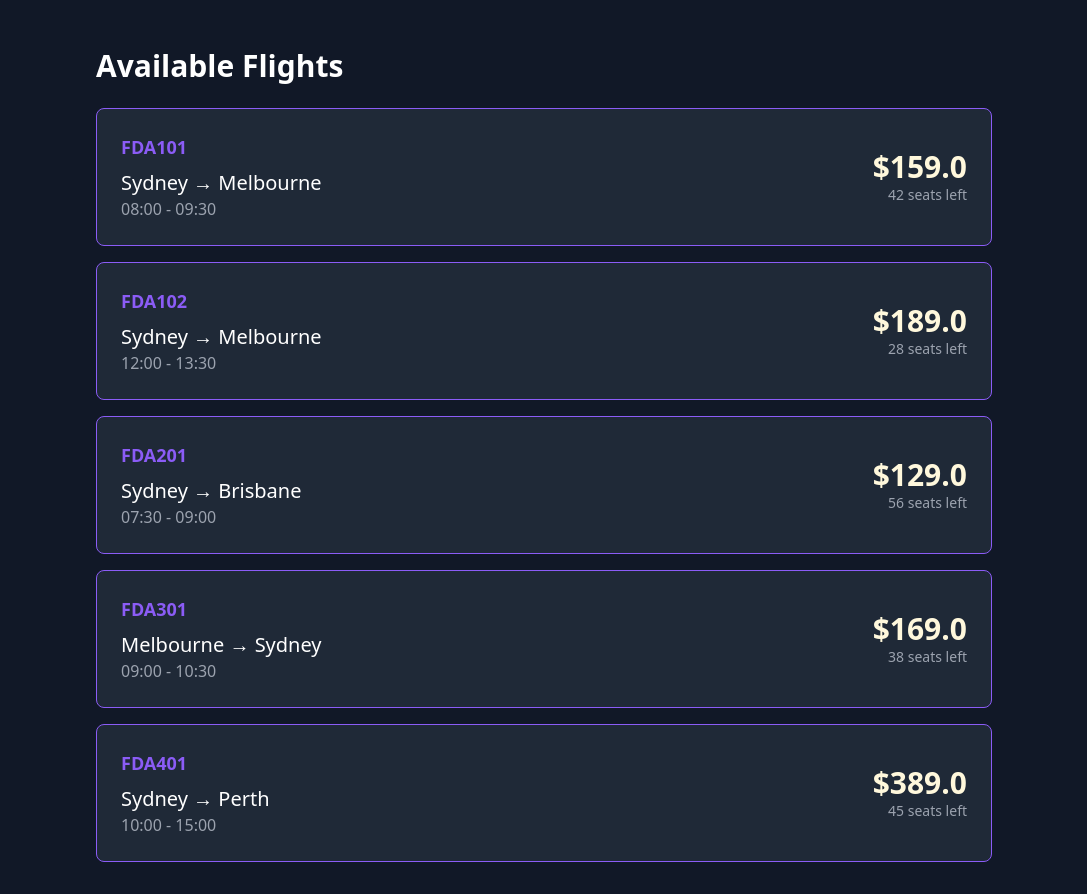
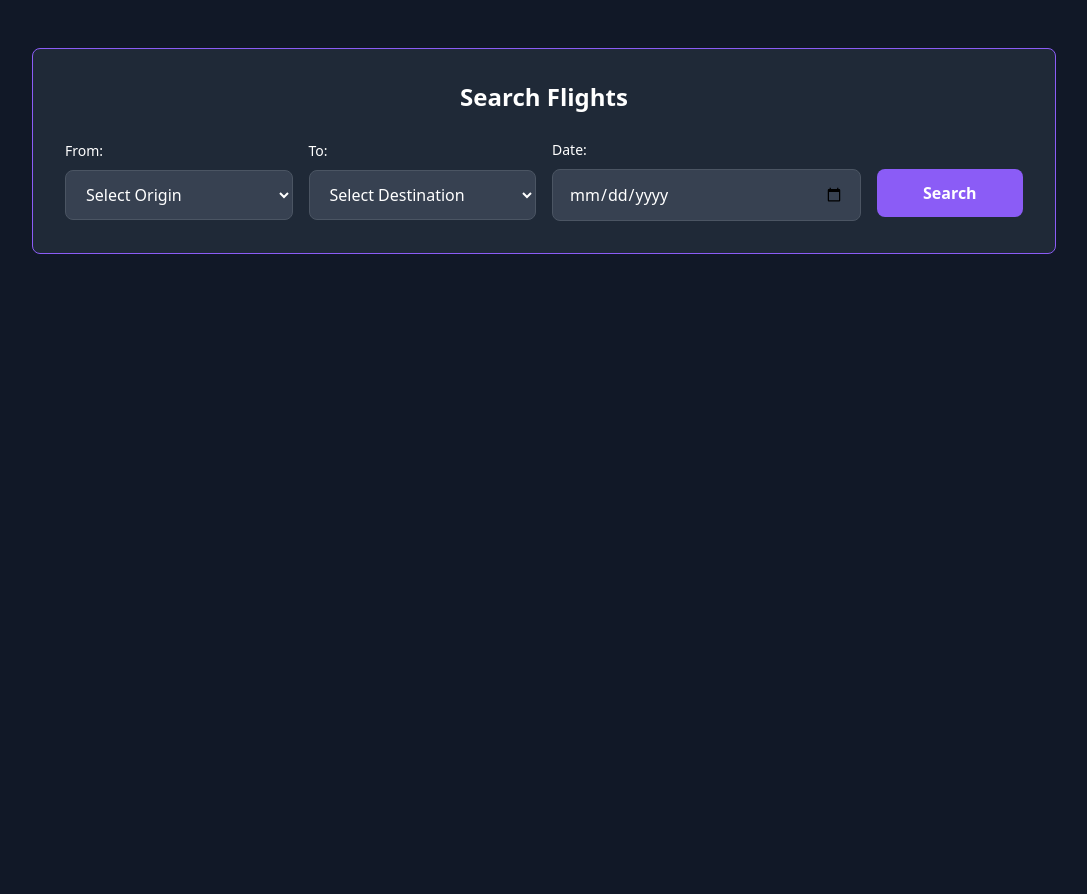
Before and after one commit to theibruh/FlyDreamAir, a Flask app: page / in a window 1280 px wide. Shown: the part 132-1026 px from the top of the page, without its empty margins (96-1183 px from the left). After the commit the page ends 386 px from the top, so only its background shows below. Run offline with Flask 3, Linux system fonts and the light colour scheme; style sheets or scripts are compiled from the project's sources.

Commit message:
Added flight search functionality, filters flights by origin, destination and date.

```diff
--- a/app.py
+++ b/app.py
@@ -1,6 +1,6 @@
 # Flask Backend
 
-from flask import Flask, render_template
+from flask import Flask, render_template, request
 import json
 
 app = Flask(__name__)
@@ -14,6 +14,39 @@ def index():
     flight_data = load_flight_data()
     return render_template('index.html', flights=flight_data)
 
+# Search route - filter flights based on user input
+@app.route('/search', methods=['POST'])
+def search_flights():
+    """
+    Filter flights based on search criteria
+    - Gets form data (origin, destination, date)
+    - Filters flights.json
+    - Returns matching flights
+    """
+    # Get form data from the search form
+    origin = request.form.get('origin')
+    destination = request.form.get('destination')
+    date = request.form.get('date')
+
+    # Load all flights
+    all_flights = load_flight_data()
+
+    # Filter flights that match search criteria
+    filtered_flights = []
+    for flight in all_flights:
+        if (flight['origin'] == origin and
+            flight['destination'] == destination and
+            flight['date'] == date):
+            filtered_flights.append(flight)
+
+    # Render same page with filtered results
+    return render_template('index.html',
+                         flights=filtered_flights,
+                         search_performed=True,
+                         origin=origin,
+                         destination=destination,
+                         date=date)
+
 # Run the Flask app
 if __name__ == '__main__':
     print("STARTING FLASK BACKEND")
--- a/data/flights.json
+++ b/data/flights.json
@@ -26,6 +26,32 @@
     "aircraft": "Airbus A320"
   },
   {
+    "flight_id": "FDA103",
+    "origin": "SYD",
+    "destination": "MEL",
+    "origin_city": "Sydney",
+    "destination_city": "Melbourne",
+    "date": "2026-05-23",
+    "departure_time": "08:00",
+    "arrival_time": "09:30",
+    "price": 159.00,
+    "seats_available": 50,
+    "aircraft": "Boeing 737-800"
+  },
+  {
+    "flight_id": "FDA104",
+    "origin": "SYD",
+    "destination": "MEL",
+    "origin_city": "Sydney",
+    "destination_city": "Melbourne",
+    "date": "2026-05-24",
+    "departure_time": "10:00",
+    "arrival_time": "11:30",
+    "price": 179.00,
+    "seats_available": 35,
+    "aircraft": "Airbus A320"
+  },
+  {
     "flight_id": "FDA201",
     "origin": "SYD",
     "destination": "BNE",
@@ -37,6 +63,19 @@
     "price": 129.00,
     "seats_available": 56,
     "aircraft": "Boeing 737-800"
+  },
+  {
+    "flight_id": "FDA202",
+    "origin": "SYD",
+    "destination": "BNE",
+    "origin_city": "Sydney",
+    "destination_city": "Brisbane",
+    "date": "2026-05-23",
+    "departure_time": "09:00",
+    "arrival_time": "10:30",
+    "price": 139.00,
+    "seats_available": 44,
+    "aircraft": "Airbus A320"
   },
   {
     "flight_id": "FDA301",
@@ -52,6 +91,19 @@
     "aircraft": "Boeing 737-800"
   },
   {
+    "flight_id": "FDA302",
+    "origin": "MEL",
+    "destination": "SYD",
+    "origin_city": "Melbourne",
+    "destination_city": "Sydney",
+    "date": "2026-05-23",
+    "departure_time": "11:00",
+    "arrival_time": "12:30",
+    "price": 175.00,
+    "seats_available": 40,
+    "aircraft": "Airbus A320"
+  },
+  {
     "flight_id": "FDA401",
     "origin": "SYD",
     "destination": "PER",
@@ -63,5 +115,18 @@
     "price": 389.00,
     "seats_available": 45,
     "aircraft": "Boeing 787-9"
+  },
+  {
+    "flight_id": "FDA402",
+    "origin": "SYD",
+    "destination": "PER",
+    "origin_city": "Sydney",
+    "destination_city": "Perth",
+    "date": "2026-05-24",
+    "departure_time": "14:00",
+    "arrival_time": "19:00",
+    "price": 399.00,
+    "seats_available": 52,
+    "aircraft": "Boeing 787-9"
   }
 ]
--- a/templates/index.html
+++ b/templates/index.html
@@ -1,45 +1,137 @@
-<!DOCTYPE html>
+<!doctype html>
 <html lang="en">
   <head>
-    <meta charset="UTF-8">
-    <meta name="viewport" content="width=device-width, initial-scale=1.0">
+    <meta charset="UTF-8" />
+    <!-- mobile responsiveness -->
+    <meta name="viewport" content="width=device-width, initial-scale=1.0" />
     <title>FlyDreamAir</title>
-    <!-- hard coded CSS link -->
-    <link href="{{url_for('static', filename='output.css') }}" rel="stylesheet">
+    <!-- Tailwind CSS compiled output -->
+    <link
+      href="{{url_for('static', filename='output.css') }}"
+      rel="stylesheet"
+    />
   </head>
   <body class="bg-gray-900 text-white min-h-screen p-8">
-
-    <!-- Header -->
+    <!-- Page header with branding -->
     <header class="text-center mb-12">
       <h1 class="text-6xl font-bold text-dreamAir-purple mb-2">FlyDreamAir</h1>
       <p class="text-2xl text-dreamAir-cream">Your Journey Begins Here</p>
     </header>
 
-    <!-- Available Flights -->
-    <div class="max-w-4xl mx-auto">
-        <h2 class="text-3xl font-bold mb-6">Available Flights</h2>
+    <!-- Search form container -->
+    <div class="max-w-5xl mx-auto mb-12">
+      <div class="bg-gray-800 rounded-lg p-8 border border-dreamAir-purple">
+        <h2 class="text-2xl font-bold mb-6 text-center">Search Flights</h2>
 
+        <!-- Form submits to /search route via POST -->
+        <form method="POST" action="/search">
+          <div class="grid grid-cols-12 gap-4 items-center">
+            <!-- From label and dropdown -->
+            <div class="col-span-3">
+              <span class="text-sm font-medium mr-2">From:</span>
+              <select
+                name="origin"
+                required
+                class="w-full mt-2 px-4 py-3 pr-8 bg-gray-700 border border-gray-600 rounded-lg text-white"
+              >
+                <option value="">Select Origin</option>
+                <option value="SYD">Sydney (SYD)</option>
+                <option value="MEL">Melbourne (MEL)</option>
+                <option value="BNE">Brisbane (BNE)</option>
+                <option value="PER">Perth (PER)</option>
+              </select>
+            </div>
+
+            <!-- To label and dropdown -->
+            <div class="col-span-3">
+              <span class="text-sm font-medium mr-2">To:</span>
+              <select
+                name="destination"
+                required
+                class="w-full mt-2 px-4 py-3 pr-8 bg-gray-700 border border-gray-600 rounded-lg text-white"
+              >
+                <option value="">Select Destination</option>
+                <option value="SYD">Sydney (SYD)</option>
+                <option value="MEL">Melbourne (MEL)</option>
+                <option value="BNE">Brisbane (BNE)</option>
+                <option value="PER">Perth (PER)</option>
+              </select>
+            </div>
+
+            <!-- Date label and picker -->
+            <div class="col-span-4">
+              <span class="text-sm font-medium mr-2">Date:</span>
+              <input
+                type="date"
+                name="date"
+                required
+                min="2026-05-22"
+                class="w-full mt-2 px-4 py-3 bg-gray-700 border border-gray-600 rounded-lg text-white"
+              />
+            </div>
+
+            <!-- Search button -->
+            <div class="col-span-2">
+              <button
+                type="submit"
+                class="w-full mt-7 bg-dreamAir-purple hover:bg-purple-600 text-white font-bold py-3 px-6 rounded-lg transition"
+              >
+                Search
+              </button>
+            </div>
+          </div>
+        </form>
+      </div>
+    </div>
+
+    <!-- Search results section - only displays after search -->
+    {% if search_performed %}
+    <div class="max-w-5xl mx-auto">
+      <h2 class="text-3xl font-bold mb-6">Search Results</h2>
+
+      <!-- Display flights if any match the search -->
+      {% if flights %}
       <div class="space-y-4">
-            <!-- Loop through flights and display each flight's details -->
+        <!-- Loop through each matching flight -->
         {% for flight in flights %}
         <div class="bg-gray-800 rounded-lg p-6 border border-dreamAir-purple">
-                <!-- Flight Details -->
           <div class="flex justify-between items-center">
+            <!-- Left side: flight details -->
             <div>
-                        <span class="text-dreamAir-purple font-bold text-lg">{{ flight.flight_id }}</span>
-                        <p class="text-xl mt-2">{{ flight.origin_city }} → {{ flight.destination_city }}</p>
-                        <p class="text-gray-400">{{ flight.departure_time }} - {{ flight.arrival_time }}</p>
+              <span class="text-dreamAir-purple font-bold text-lg"
+                >{{ flight.flight_id }}</span
+              >
+              <p class="text-xl mt-2">
+                {{ flight.origin_city }} → {{ flight.destination_city }}
+              </p>
+              <p class="text-gray-400">
+                {{ flight.departure_time }} - {{ flight.arrival_time }}
+              </p>
             </div>
-                    <!-- Flight Price and Availability section -->
+            <!-- Right side: pricing and seat availability -->
             <div class="text-right">
-                        <p class="text-3xl font-bold text-dreamAir-cream">${{ flight.price }}</p>
-                        <p class="text-sm text-gray-400">{{ flight.seats_available }} seats left</p>
+              <p class="text-3xl font-bold text-dreamAir-cream">
+                ${{ flight.price }}
+              </p>
+              <p class="text-sm text-gray-400">
+                {{ flight.seats_available }} seats left
+              </p>
             </div>
           </div>
         </div>
         {% endfor %}
       </div>
+
+      <!-- No results message if search returns empty -->
+      {% else %}
+      <div
+        class="bg-gray-800 rounded-lg p-12 text-center border border-gray-600"
+      >
+        <p class="text-2xl text-gray-400">No flights found for your search.</p>
+        <p class="text-gray-500 mt-2">Try different dates or destinations.</p>
       </div>
-
+      {% endif %}
+    </div>
+    {% endif %}
   </body>
 </html>
```
Lines whose indentation alone changed are shown as unchanged.
